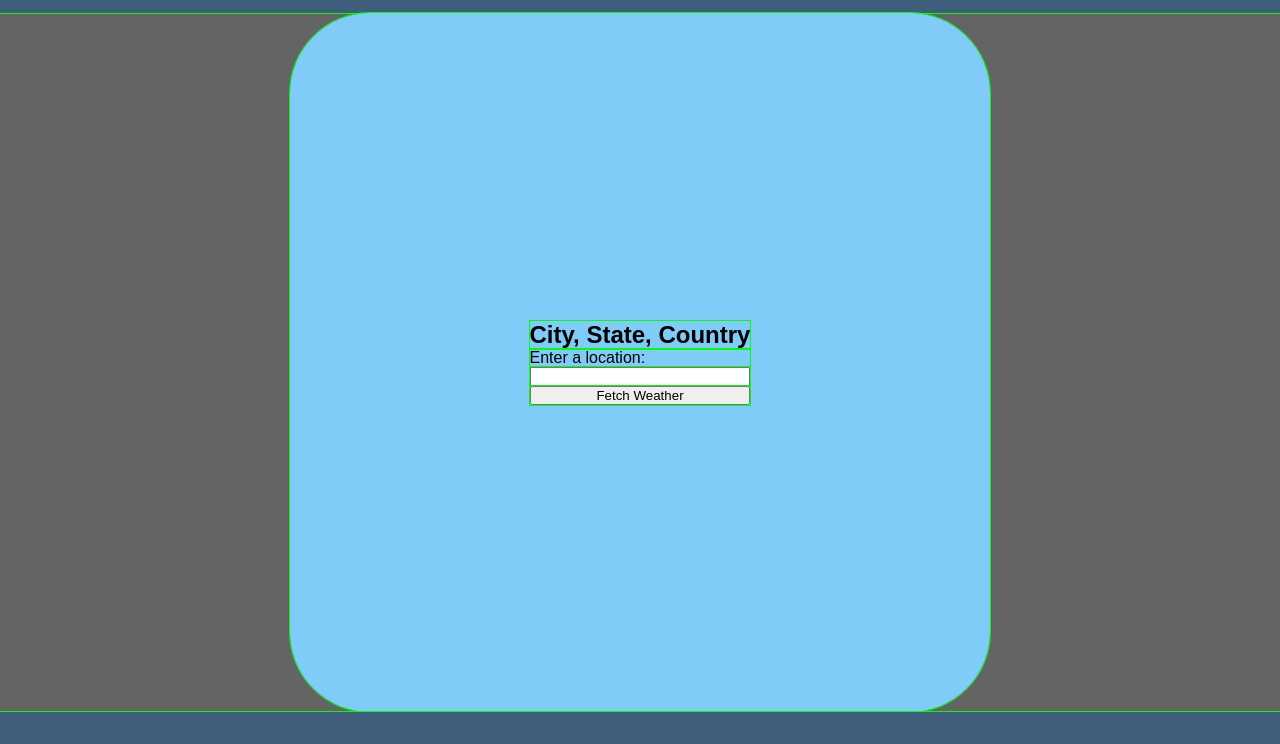
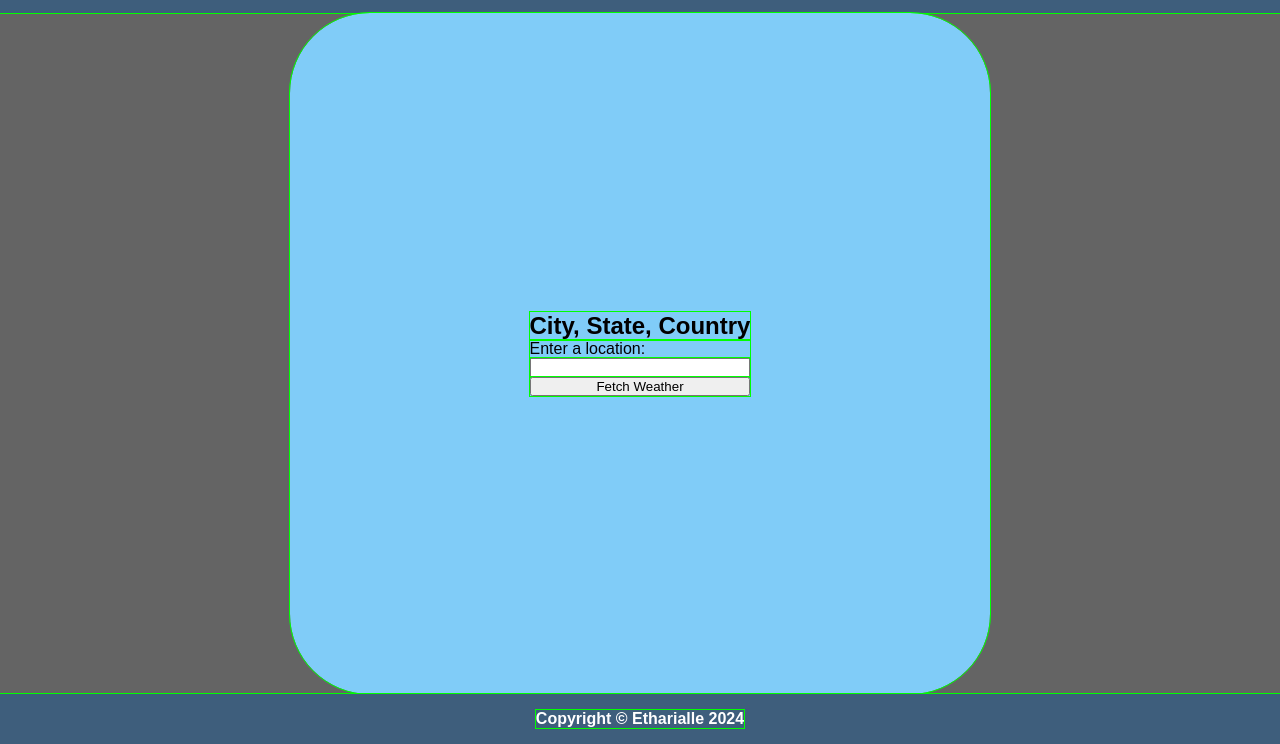
Before and after one commit to Etharialle/weather-api, a plain HTML site: page index.html in a window 1280 px wide. Shown: the part 56-800 px from the top of the page. Drawn offline with Linux system fonts and the light colour scheme.

Commit message:
chore: add footer

```diff
--- a/index.html
+++ b/index.html
@@ -22,7 +22,7 @@
         </div>
     </main>
     <footer>
-
+        <p>Copyright © Etharialle 2024</p>
     </footer>
 </body>
 </html>
```
